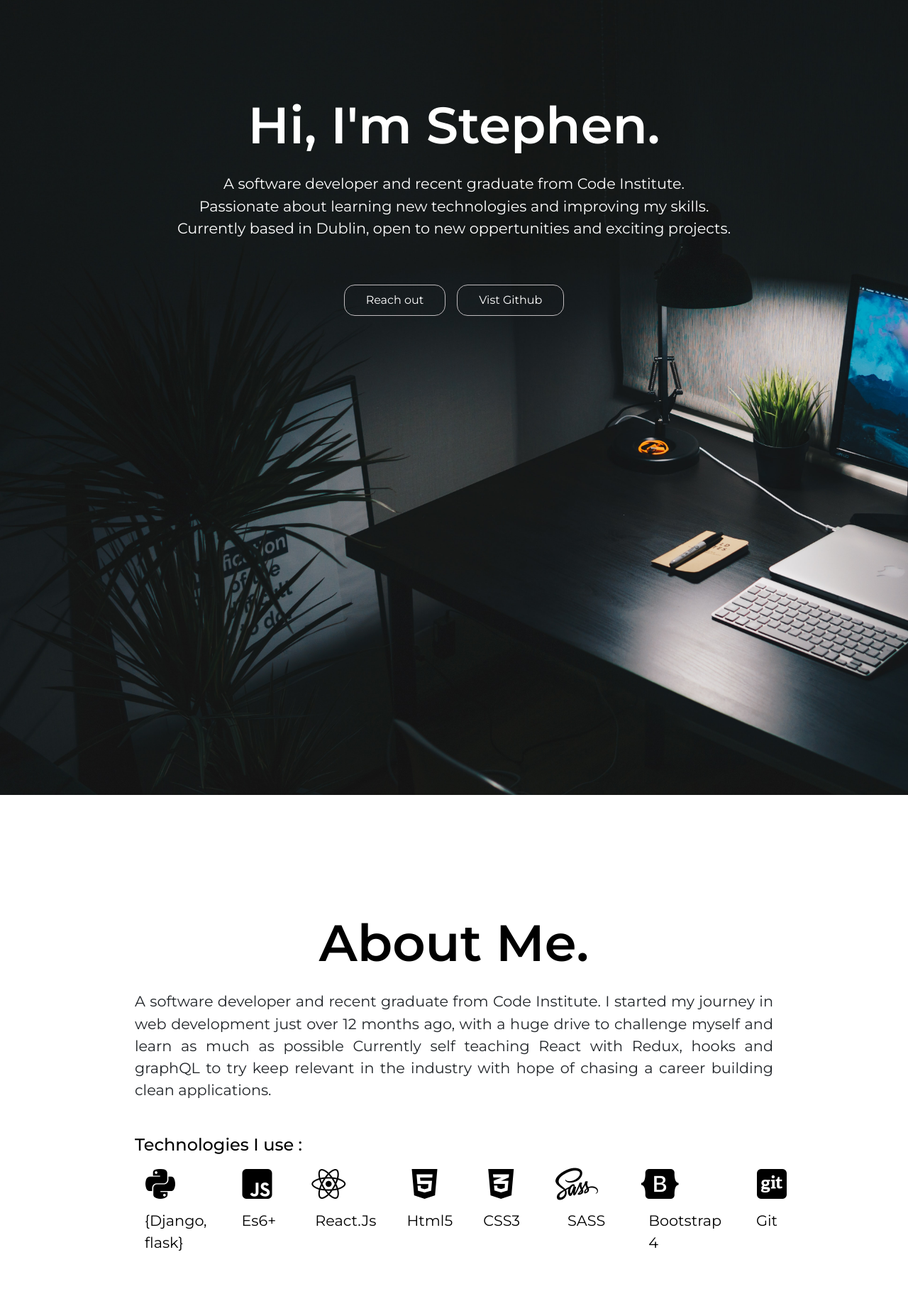
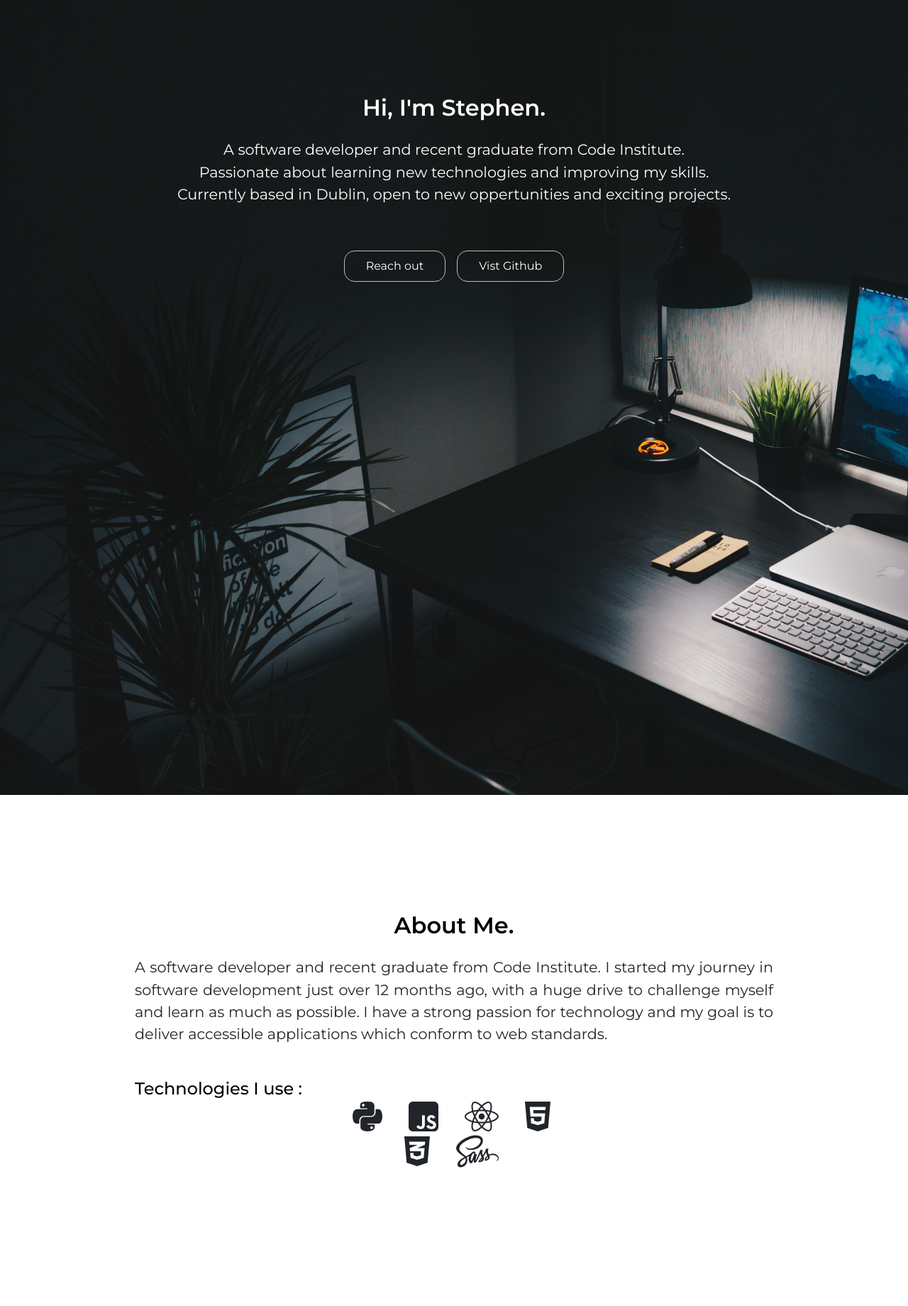
Before and after one commit to nemixu/portfolio, a Django app: page / in a window 1280 px wide. Shown: the part 80-1920 px from the top of the page at 71% size. Run offline with Django 3.2, Linux system fonts and the light colour scheme; some libraries are stand-ins or nearby versions.

Commit message:
adjusted technologies used, project boxes and mailto

```diff
--- a/home/templates/home/index.html
+++ b/home/templates/home/index.html
@@ -8,10 +8,10 @@
     <div class="container-fluid">
         <div class="row">
             <div class="col-12">
-                <h2 class="display-3 pt-5 text-white font-weight-bold text-center">Hi, I'm Stephen.</h2>
-                <p class="display-5 text-center text-white pt-0 pt-3">A software developer and recent graduate from Code Institute.<br> Passionate about learning new technologies and improving my skills. <br>Currently based in Dublin, open to new oppertunities and exciting projects.</p>
+                <h2 class="display-5 pt-5 text-white font-weight-bold text-center">Hi, I'm Stephen.</h2>
+                <p class="text-center text-white pt-0 pt-3">A software developer and recent graduate from Code Institute.<br> Passionate about learning new technologies and improving my skills. <br>Currently based in Dublin, open to new oppertunities and exciting projects.</p>
                 <div class="row justify-content-center pt-5">
-                <button class="btn btn-clear text-white mr-3">Reach out</button>
+                <a href="mailto:s.r.seagrave@gmail.com" class="btn btn-clear text-white mr-3">Reach out</a>
                <a href="https://www.github.com/nemixu" target="_blank" class="btn btn-clear text-white">Vist Github</a>
                 </div>
             </div>
@@ -23,35 +23,39 @@
     <div class="container-fluid about-container" id="about">
         <div class="row">
             <div class="col-12">
-                <h2 class="display-3 text-black text-center font-weight-bold">About Me.</h2>
+                <h2 class="display-5 text-black text-center font-weight-bold">About Me.</h2>
                 <p class="text-justify pt-3 about-text">A software developer and recent graduate from Code Institute.
-                I started my journey in web development just over 12 months ago,
-                with a huge drive to challenge myself and learn as much as possible
-                Currently self teaching React with Redux, hooks and graphQL to
-                try keep relevant in the industry with hope of chasing a career building clean applications.
+                I started my journey in software development just over 12 months ago,
+                with a huge drive to challenge myself and learn as much as possible.
+                I have a strong passion for technology and my goal is to deliver accessible applications which conform to web standards.
                 </p>
             </div>
             <div class="col-12">
                 <h4 class="text-black about-text pt-5">Technologies I use :</h4>
-                <div class="col-12 about-text text-black pt-3 d-flex">
+            </div>
+            <div class="col-12">
+                <div class="row icon-row text-center justify-content-center">
+                <div class="col-md-2 mw-50 ">
                 <i class="fab fa-python icon-size"></i>
-                    <p class="tech-paragraph">{Django, flask}</p>
+                </div>
+                <div class="col-md-2 mw-50">
                 <i class="fab fa-js-square icon-size"></i>
-                    <p class="tech-paragraph">Es6+</p>
+                </div>
+                <div class="col-md-2 mw-50">
                 <i class="fab fa-react icon-size"></i>
-                    <p class="tech-paragraph">React.Js</p>
+                </div>
+                <div class="col-md-2 mw-50">
                 <i class="fab fa-html5 icon-size"></i>
-                    <p class="tech-paragraph">Html5</p>
+                </div>
+                <div class="col-md-2 mw-50">
                 <i class="fab fa-css3-alt icon-size"></i>
-                    <p class="tech-paragraph">CSS3</p>
+                </div>
+                <div class="col-md-2 mw-50">
                 <i class="fab fa-sass icon-size"></i>
-                    <p class="tech-paragraph">SASS</p>
-                    <i class="fab fa-bootstrap icon-size"></i>
-                    <p class="tech-paragraph">Bootstrap 4</p>
-                    <i class="fab fa-git-square icon-size"></i>
-                    <p class="tech-paragraph">Git</p>
                 </div>
             </div>
+            </div>
+
         </div>
     </div>
 </section>
@@ -60,58 +64,58 @@
     <div class="container-fluid projects-container">
         <div class="row">
             <div class="col-12">
-                <h2 class="display-3 text-white text-center font-weight-normal">Some of my work.</h2>
+                <h2 class="display-5 text-white text-center font-weight-normal">Some of my work.</h2>
             </div>
-            <div class="col-sm-12 col-md-6 col-lg-4 text-center ">
+            <div class="project-box-spacing col-sm-12 col-md-6 col-lg-4 text-center ">
                 <div class="project-box">
-                    <div class="project-content">Static Webpage</div>
-                    <p class="project-description">Mobile responsive bootstrap website</p>
                     <img class="project-pictures rounded" src="static/images/fibro.png" alt="fibro">
+                    <div class="project-content">Fibromyalgia Ireland</div>
+                    <div class="project-description">Mobile responsive bootstrap website for charity oganisation</div>
                     <a href="https://github.com/nemixu/Milestone1" target="_blank" class="project-links"><i class="fab fa-github"></i></a>
                     <a href="https://nemixu.github.io/Milestone1/" target="_blank" class="project-links pl-5"><i class="fas fa-external-link-alt"></i></a>
                 </div>
             </div>
-            <div class="col-sm-12 col-md-6 col-lg-4 text-center">
+            <div class="project-box-spacing col-sm-12 col-md-6 col-lg-4 text-center">
                 <div class="project-box">
+                    <img class="project-pictures rounded" src="static/images/airport.png" alt="fibro">
                     <div class="project-content">Auto Electrics</div>
-                    <p class="project-description">Freelance website for client.</p>
-                    <img class="project-pictures rounded" src="static/images/airport.png" alt="fibro">
+                    <p class="project-description">Freelance responsive landing page <br>for small business.</p>
                     <a href="https://github.com/nemixu/airport-autoelectrics" target="_blank" class="project-links"><i class="fab fa-github"></i></a>
                     <a href="https://nemixu.github.io/airport-autoelectrics" target="_blank" class="project-links pl-5"><i class="fas fa-external-link-alt"></i></a>
                 </div>
             </div>
-            <div class="col-sm-12 col-md-6 col-lg-4 text-center">
+            <div class="project-box-spacing col-sm-12 col-md-6 col-lg-4 text-center">
                 <div class="project-box">
-                    <div class="project-content text-center">Click here</div>
-                    <p class="project-description">Mobile responsive bootstrap website</p>
                     <img class="project-pictures rounded" src="static/images/triviarooms.png" alt="fibro">
+                    <div class="project-content text-center">Trivia Rooms</div>
+                    <p class="project-description">Web Game created using JavaScript showcasing dom manipulation</p>
                     <a href="https://github.com/nemixu/trivia-rooms" target="_blank" class="project-links"><i class="fab fa-github"></i></a>
                     <a href="https://nemixu.github.io/trivia-rooms/" target="_blank" class="project-links pl-5"><i class="fas fa-external-link-alt"></i></a>
                 </div>
             </div>
-            <div class="col-sm-12 col-md-6 col-lg-4 text-center">
+            <div class="project-box-spacing col-sm-12 col-md-6 col-lg-4 text-center">
                 <div class="project-box">
-                    <div class="project-content">Click here</div>
-                    <p class="project-description">Mobile responsive bootstrap website</p>
                     <img class="project-pictures rounded" src="static/images/dn-fitness.png" alt="fibro">
+                    <div class="project-content">DN Fitness</div>
+                    <p class="project-description">Responsive ecommerce web application created with django, incudes stripe payments</p>
                     <a href="https://github.com/nemixu/Milestone4" target="_blank" class="project-links"><i class="fab fa-github"></i></a>
                     <a href="https://dn-fitness.herokuapp.com/" target="_blank" class="project-links pl-5" ><i class="fas fa-external-link-alt"></i></a>
                 </div>
             </div>
-            <div class="col-sm-12 col-md-6 col-lg-4 text-center">
+            <div class="project-box-spacing col-sm-12 col-md-6 col-lg-4 text-center">
                 <div class="project-box">
-                    <div class="project-content">Click here</div>
-                    <p class="project-description">Mobile responsive bootstrap website</p>
                     <img class="project-pictures rounded" src="static/images/movies-manager.png" alt="fibro">
+                    <div class="project-content">Movie Manager</div>
+                    <p class="project-description">Web application for storing favourite movies in a mongo database</p>
                     <a href="https://github.com/nemixu/Movies-Manager" target="_blank" class="project-links"><i class="fab fa-github"></i></a>
                     <a href="https://movie-manager-flask.herokuapp.com/" target="_blank" class="project-links pl-5"><i class="fas fa-external-link-alt"></i></a>
                 </div>
             </div>
-            <div class="col-sm-12 col-md-6 col-lg-4 text-center">
+            <div class="project-box-spacing col-sm-12 col-md-6 col-lg-4 text-center">
                 <div class="project-box">
-                    <div class="project-content">Click here</div>
-                    <p class="project-description">Mobile responsive bootstrap website</p>
                     <img class="project-pictures rounded" src="static/images/movies-manager.png" alt="fibro">
+                    <div class="project-content">Gif generator</div>
+                    <p class="project-description">Web application to showcase api request handling</p>
                     <a href="" class="project-links"><i class="fab fa-github"></i></a>
                     <a href="" class="project-links pl-5"><i class="fas fa-external-link-alt"></i></a>
                 </div>
```
Lines whose indentation alone changed are shown as unchanged.
